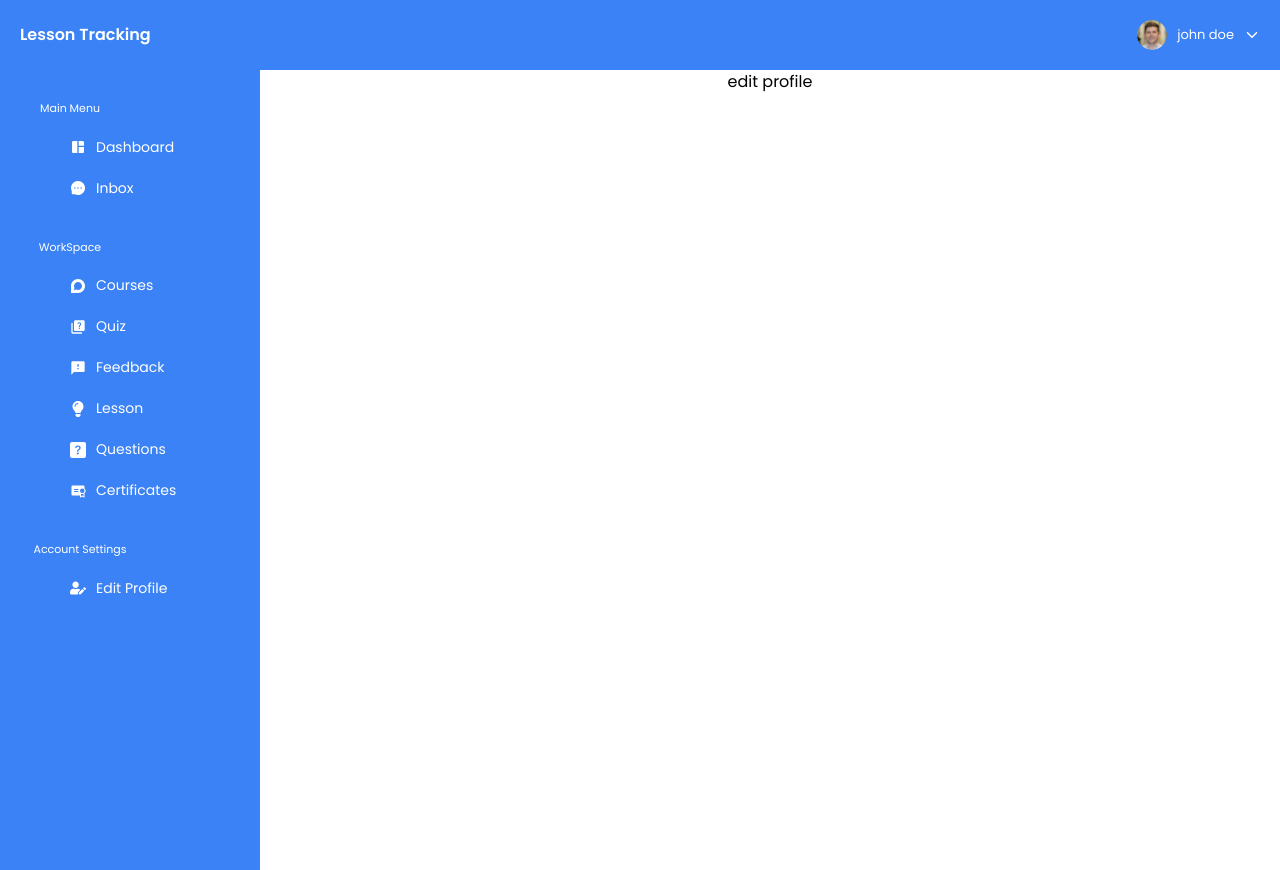
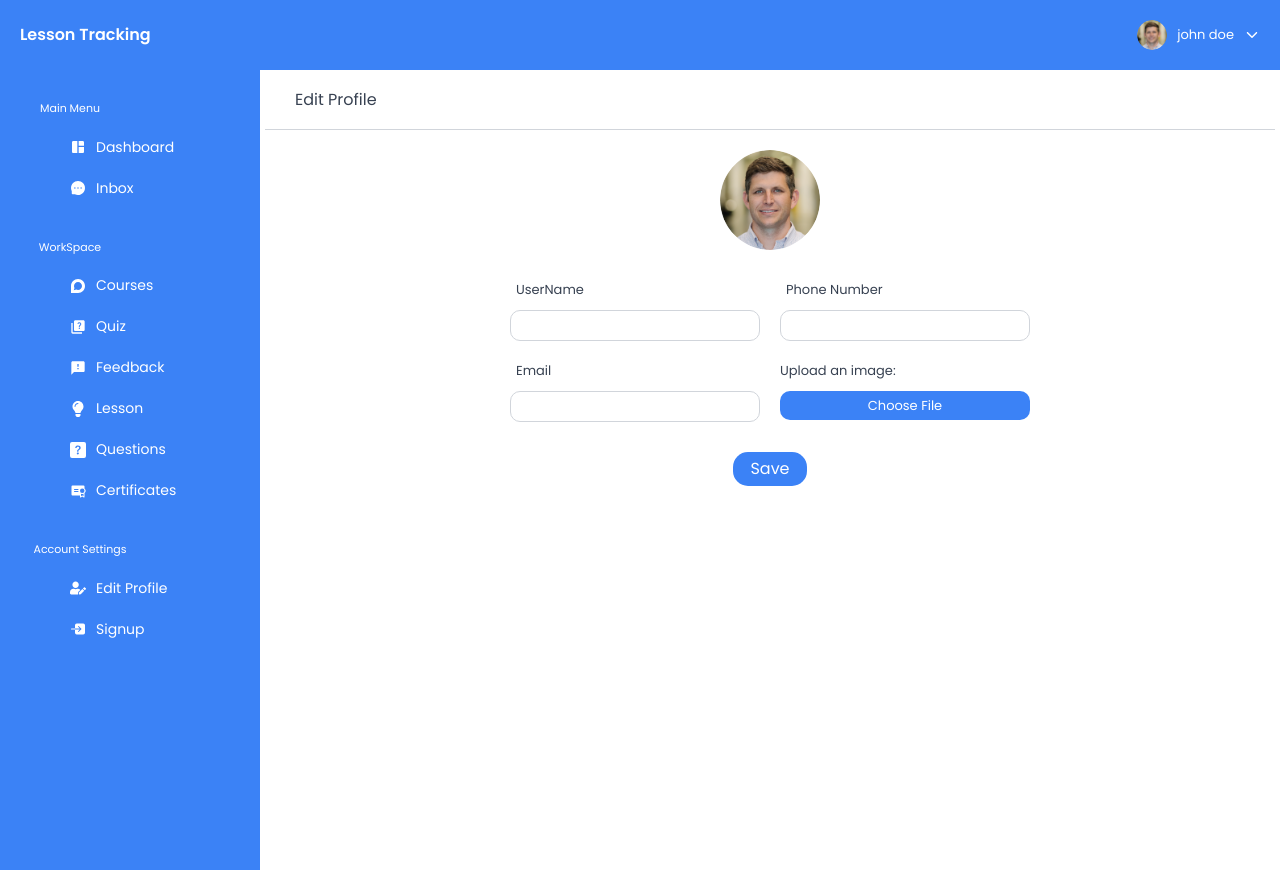
Before and after one commit to MUGISHA-Pascal/LessonTrack-Frontend, a React (Create React App) app in the folder frontend/: page /profile in a window 1280 px wide. Built offline with nearby package versions, Linux system fonts and the light colour scheme.

Commit message:
frontend

```diff
--- a/frontend/src/components/Courses.tsx
+++ b/frontend/src/components/Courses.tsx
@@ -6,15 +6,6 @@ const Courses = () => {
   const courses = [
     {
       id: 1,
-      title: "Master Design System In Figma",
-      CreatedAt: "02/03/2024",
-      duration: "20h 10m",
-      price: "$150",
-      level: "basic",
-      image: figmaImage,
-    },
-    {
-      id: 2,
       title: "Super Creative Background Creation",
       CreatedAt: "02/04/2024",
       duration: "20h 10m",
@@ -23,13 +14,22 @@ const Courses = () => {
       image: backgroundImage,
     },
     {
-      id: 3,
+      id: 2,
       title: "How to master html and css",
       CreatedAt: "02/03/2024",
       duration: "20h 10m",
       price: "$150",
       level: "basic",
       image: htmlImage,
+    },
+    {
+      id: 3,
+      title: "Master Design System In Figma",
+      CreatedAt: "02/03/2024",
+      duration: "20h 10m",
+      price: "$150",
+      level: "basic",
+      image: figmaImage,
     },
   ];
   return (
@@ -58,7 +58,7 @@ const Courses = () => {
           <tbody>
             {courses.map((course) => (
               <tr key={course.id} className="border-gray-300 border-[1px]">
-                <td className="flex flex-row p-[20px] space-x-[40px]">
+                <td className="flex hover:cursor-pointer flex-row p-[20px] space-x-[40px]">
                   <img
                     src={course.image}
                     alt="course image"
--- a/frontend/src/components/Home.tsx
+++ b/frontend/src/components/Home.tsx
@@ -9,6 +9,7 @@ import { BsFillQuestionSquareFill } from "react-icons/bs";
 import { PiCertificateFill } from "react-icons/pi";
 import { FaUserEdit } from "react-icons/fa";
 import { Link, Outlet } from "react-router-dom";
+import { IoEnter } from "react-icons/io5";
 
 const Home = () => {
   return (
@@ -90,6 +91,13 @@ const Home = () => {
               <FaUserEdit />
               <p className="text-[14px]">Edit Profile</p>
             </Link>
+            <Link
+              to="/auth/signup"
+              className="flex flex-row hover:cursor-pointer space-x-[10px] items-center"
+            >
+              <IoEnter />
+              <p className="text-[14px]">Signup</p>
+            </Link>
           </div>
         </div>
       </menu>
--- a/frontend/src/components/Profile.tsx
+++ b/frontend/src/components/Profile.tsx
@@ -1,7 +1,94 @@
 import React from "react";
+import profileImage from "../assets/profile.png";
 
 const Profile = () => {
-  return <div>edit profile</div>;
+  const user = {
+    username: "pascal",
+    email: "mugisha@gmail.com",
+    phone_number: "0786493844",
+    image: profileImage,
+  };
+  return (
+    <div className="flex flex-col">
+      <header className="flex flex-row border-b-[1px] border-gray-300 justify-between h-[60px] items-center px-[30px]">
+        <h2 className="text-gray-700">Edit Profile</h2>
+      </header>
+      <main className="flex mt-[20px] items-center space-y-[30px] flex-col ">
+        <img
+          src={user.image}
+          alt="profile image"
+          className="w-[100px] h-[100px] rounded-full"
+        />
+        <div className="grid gap-[20px] grid-cols-2">
+          <div className="flex flex-col items-start space-y-[10px]">
+            <label
+              htmlFor="username"
+              className="text-gray-700 ml-[6px] text-[13px]"
+            >
+              UserName
+            </label>
+            <input
+              id="username"
+              type="text"
+              className="w-[250px] text-[13px] text-gray-700 focus:outline-none border-[1px] border-gray-300 p-[5px] rounded-[10px]"
+            />
+          </div>
+          <div className="flex flex-col items-start space-y-[10px]">
+            <label
+              htmlFor="phone_number"
+              className="text-gray-700 ml-[6px] text-[13px]"
+            >
+              Phone Number
+            </label>
+            <input
+              id="phone_number"
+              type="text"
+              className="w-[250px] text-[13px] text-gray-700 focus:outline-none border-[1px] border-gray-300 p-[5px] rounded-[10px]"
+            />
+          </div>
+          <div className="flex flex-col items-start space-y-[10px]">
+            <label
+              htmlFor="email"
+              className="text-gray-700 ml-[6px] text-[13px]"
+            >
+              Email
+            </label>
+            <input
+              id="email"
+              type="email"
+              className="w-[250px] text-[13px] text-gray-700 focus:outline-none border-[1px] border-gray-300 p-[5px] rounded-[10px]"
+            />
+          </div>
+          <div className="flex flex-col items-start space-y-[10px]">
+            <label htmlFor="fileInput" className="text-[13px]  text-gray-700">
+              Upload an image:
+            </label>
+            <div className="relative">
+              <input
+                type="file"
+                id="fileInput"
+                name="file"
+                className="absolute inset-0 w-full h-full opacity-0 cursor-pointer"
+              />
+
+              <button
+                type="button"
+                className="bg-blue-500 p-[5px] rounded-[10px] text-white  text-[13px] w-[250px] hover:opacity-50 hover:bg-blue-600 focus:ring focus:ring-blue-300"
+              >
+                Choose File
+              </button>
+            </div>
+          </div>
+        </div>
+        <button
+          type="submit"
+          className="bg-blue-500 text-white hover:cursor-pointer p-[5px] rounded-[15px] px-[17px] hover:opacity-50"
+        >
+          Save
+        </button>
+      </main>
+    </div>
+  );
 };
 
 export default Profile;
```
